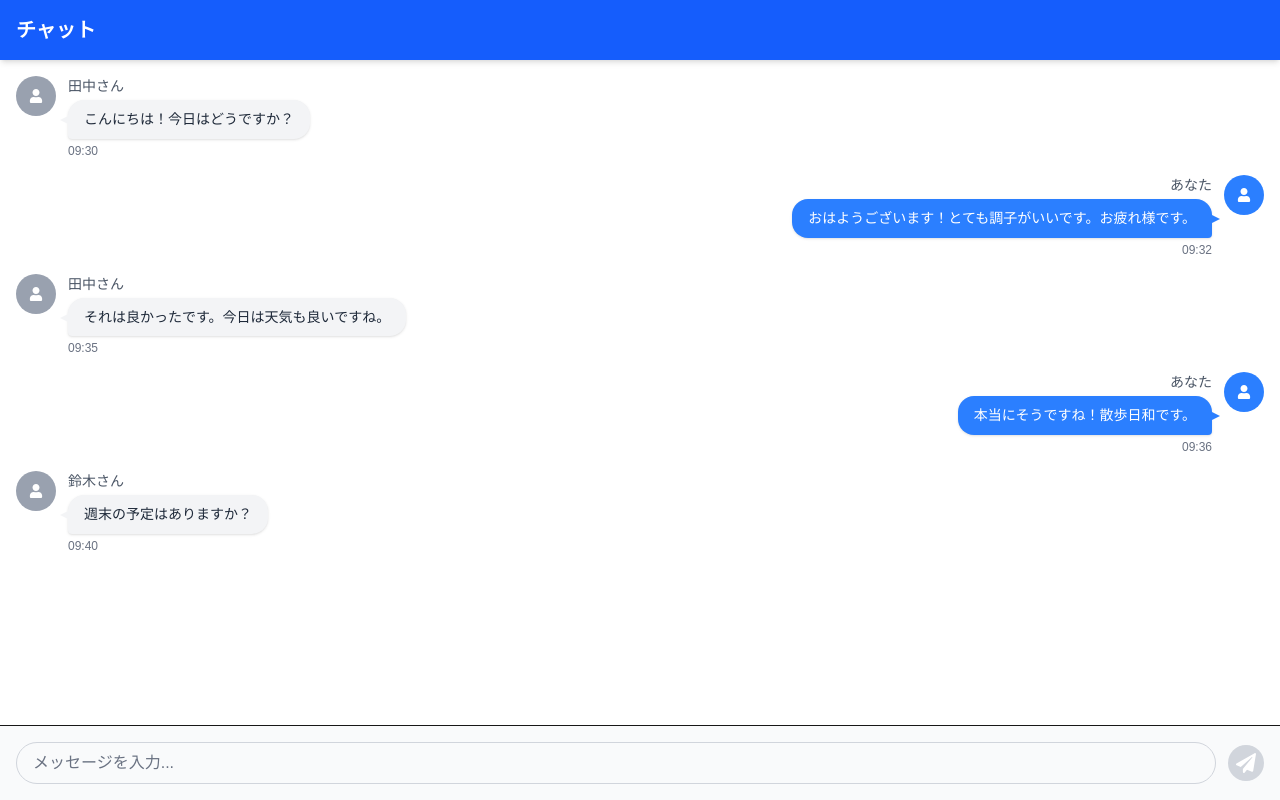
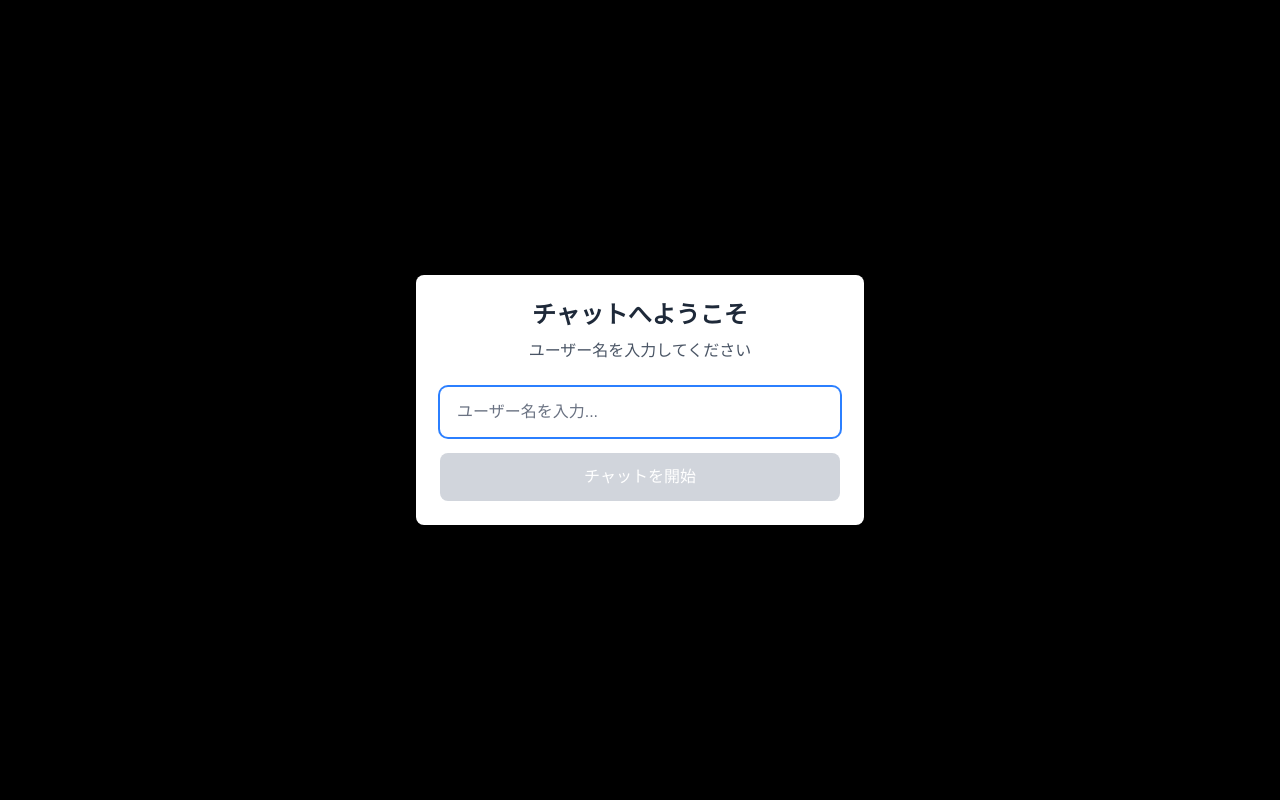
Before and after one commit to Miura55/appsync-chat-app, a Next.js app: page / in a window 1280 px wide. Built offline with nearby package versions, Linux system fonts and the light colour scheme.

Commit message:
ユーザー名入力コンポーネントを追加し、チャットアプリにユーザー名設定機能を実装しました。

```diff
--- /dev/null
+++ b/app/components/input-user-name.tsx
@@ -0,0 +1,41 @@
+import React from "react";
+
+const InputUserName: React.FC<{
+  username: string;
+  setUsername: (username: string) => void;
+  handleUserNameKeyPress: (event: React.KeyboardEvent<HTMLInputElement>) => void;
+  handleSetUserName: () => void;
+}> = ({ username, setUsername, handleUserNameKeyPress, handleSetUserName }) => {
+  return (
+      <div className="fixed inset-0 bg-black bg-opacity-50 flex items-center justify-center p-4">
+        <div className="bg-white rounded-lg shadow-xl max-w-md w-full p-6">
+          <div className="text-center mb-6">
+            <h2 className="text-2xl font-bold text-gray-800 mb-2">チャットへようこそ</h2>
+            <p className="text-gray-600">ユーザー名を入力してください</p>
+          </div>
+
+          <div className="space-y-4">
+            <input
+              type="text"
+              value={username}
+              onChange={(e) => setUsername(e.target.value)}
+              onKeyDown={handleUserNameKeyPress}
+              placeholder="ユーザー名を入力..."
+              className="w-full border border-gray-300 rounded-lg px-4 py-3 text-gray-900 placeholder-gray-500 focus:outline-none focus:ring-2 focus:ring-blue-500 focus:border-transparent"
+              autoFocus
+            />
+
+            <button
+              onClick={handleSetUserName}
+              disabled={!username.trim()}
+              className="w-full bg-blue-500 hover:bg-blue-600 disabled:bg-gray-300 disabled:cursor-not-allowed text-white font-medium py-3 px-4 rounded-lg transition-colors duration-200"
+            >
+              チャットを開始
+            </button>
+          </div>
+        </div>
+      </div>
+    );
+}
+
+export default InputUserName;
--- a/app/page.tsx
+++ b/app/page.tsx
@@ -1,60 +1,59 @@
-'use client';
+"use client";
+import React, { useState } from "react";
+import { FaUser, FaPaperPlane } from "react-icons/fa";
+import InputUserName from "@/app/components/input-user-name";
 
-import React, { useState } from 'react';
-import { FaUser, FaPaperPlane } from 'react-icons/fa';
 interface Message {
   id: number;
   text: string;
   sender: string;
   timestamp: Date;
-  isOwn: boolean;
 }
 
 const ChatApp: React.FC = () => {
+  const [userName, setUserName] = useState<string>("");
+  const [showNameDialog, setShowNameDialog] = useState<boolean>(true);
+  const [tempUserName, setTempUserName] = useState<string>("");
+
   const [messages, setMessages] = useState<Message[]>([
     {
       id: 1,
       text: "こんにちは！今日はどうですか？",
       sender: "田中さん",
       timestamp: new Date(2024, 0, 15, 9, 30),
-      isOwn: false
     },
     {
       id: 2,
       text: "おはようございます！とても調子がいいです。お疲れ様です。",
-      sender: "あなた",
+      sender: "佐藤さん",
       timestamp: new Date(2024, 0, 15, 9, 32),
-      isOwn: true
     },
     {
       id: 3,
       text: "それは良かったです。今日は天気も良いですね。",
-      sender: "田中さん",
+      sender: "佐藤さん",
       timestamp: new Date(2024, 0, 15, 9, 35),
-      isOwn: false
     },
     {
       id: 4,
       text: "本当にそうですね！散歩日和です。",
-      sender: "あなた",
+      sender: "佐藤さん",
       timestamp: new Date(2024, 0, 15, 9, 36),
-      isOwn: true
     },
     {
       id: 5,
       text: "週末の予定はありますか？",
       sender: "鈴木さん",
       timestamp: new Date(2024, 0, 15, 9, 40),
-      isOwn: false
-    }
+    },
   ]);
 
-  const [newMessage, setNewMessage] = useState('');
+  const [newMessage, setNewMessage] = useState("");
 
   const formatTime = (date: Date): string => {
-    return date.toLocaleTimeString('ja-JP', {
-      hour: '2-digit',
-      minute: '2-digit'
+    return date.toLocaleTimeString("ja-JP", {
+      hour: "2-digit",
+      minute: "2-digit",
     });
   };
 
@@ -63,21 +62,45 @@ const ChatApp: React.FC = () => {
       const message: Message = {
         id: messages.length + 1,
         text: newMessage,
-        sender: "あなた",
+        sender: userName,
         timestamp: new Date(),
-        isOwn: true
       };
       setMessages([...messages, message]);
-      setNewMessage('');
+      setNewMessage("");
     }
   };
 
   const handleKeyPress = (e: React.KeyboardEvent) => {
-    if (e.key === 'Enter' && !e.shiftKey) {
+    if (e.key === "Enter" && !e.shiftKey) {
       e.preventDefault();
       handleSendMessage();
     }
   };
+
+  const handleSetUserName = () => {
+    if (tempUserName.trim()) {
+      setUserName(tempUserName.trim());
+      setShowNameDialog(false);
+    }
+  };
+
+  const handleUserNameKeyPress = (e: React.KeyboardEvent) => {
+    if (e.key === "Enter") {
+      e.preventDefault();
+      handleSetUserName();
+    }
+  };
+
+  if (showNameDialog) {
+    return (
+      <InputUserName
+        username={tempUserName}
+        setUsername={setTempUserName}
+        handleUserNameKeyPress={handleUserNameKeyPress}
+        handleSetUserName={handleSetUserName}
+      />
+    );
+  }
 
   return (
     <div className="flex flex-col h-screen bg-white">
@@ -92,35 +115,43 @@ const ChatApp: React.FC = () => {
           <div
             key={message.id}
             className={`flex items-start space-x-3 ${
-              message.isOwn ? 'flex-row-reverse space-x-reverse' : ''
+              message.sender === userName
+                ? "flex-row-reverse space-x-reverse"
+                : ""
             }`}
           >
             {/* User Icon */}
             <div className="flex-shrink-0">
-              <div className={`w-10 h-10 rounded-full flex items-center justify-center ${
-                message.isOwn ? 'bg-blue-500' : 'bg-gray-400'
-              }`}>
+              <div
+                className={`w-10 h-10 rounded-full flex items-center justify-center ${
+                  message.sender === userName ? "bg-blue-500" : "bg-gray-400"
+                }`}
+              >
                 <FaUser className="text-white text-sm" />
               </div>
             </div>
 
             {/* Message Content */}
-            <div className={`flex flex-col max-w-xs lg:max-w-md ${
-              message.isOwn ? 'items-end' : 'items-start'
-            }`}>
+            <div
+              className={`flex flex-col max-w-xs lg:max-w-md ${
+                message.sender === userName ? "items-end" : "items-start"
+              }`}
+            >
               {/* Sender Name */}
-              <div className={`text-sm text-gray-600 mb-1 ${
-                message.isOwn ? 'text-right' : 'text-left'
-              }`}>
+              <div
+                className={`text-sm text-gray-600 mb-1 ${
+                  message.sender === userName ? "text-right" : "text-left"
+                }`}
+              >
                 {message.sender}
               </div>
 
               {/* Message Bubble */}
               <div
                 className={`relative px-4 py-2 rounded-2xl shadow-sm ${
-                  message.isOwn
-                    ? 'bg-blue-500 text-white rounded-br-sm'
-                    : 'bg-gray-100 text-gray-800 rounded-bl-sm'
+                  message.sender === userName
+                    ? "bg-blue-500 text-white rounded-br-sm"
+                    : "bg-gray-100 text-gray-800 rounded-bl-sm"
                 }`}
               >
                 <p className="text-sm leading-relaxed">{message.text}</p>
@@ -128,17 +159,19 @@ const ChatApp: React.FC = () => {
                 {/* Speech Bubble Tail */}
                 <div
                   className={`absolute top-4 w-0 h-0 ${
-                    message.isOwn
-                      ? 'right-0 translate-x-full border-l-8 border-l-blue-500 border-t-4 border-t-transparent border-b-4 border-b-transparent'
-                      : 'left-0 -translate-x-full border-r-8 border-r-gray-100 border-t-4 border-t-transparent border-b-4 border-b-transparent'
+                    message.sender === userName
+                      ? "right-0 translate-x-full border-l-8 border-l-blue-500 border-t-4 border-t-transparent border-b-4 border-b-transparent"
+                      : "left-0 -translate-x-full border-r-8 border-r-gray-100 border-t-4 border-t-transparent border-b-4 border-b-transparent"
                   }`}
                 />
               </div>
 
               {/* Timestamp */}
-              <div className={`text-xs text-gray-500 mt-1 ${
-                message.isOwn ? 'text-right' : 'text-left'
-              }`}>
+              <div
+                className={`text-xs text-gray-500 mt-1 ${
+                  message.sender === userName ? "text-right" : "text-left"
+                }`}
+              >
                 {formatTime(message.timestamp)}
               </div>
             </div>
@@ -153,7 +186,7 @@ const ChatApp: React.FC = () => {
             type="text"
             value={newMessage}
             onChange={(e) => setNewMessage(e.target.value)}
-            onKeyPress={handleKeyPress}
+            onKeyDown={handleKeyPress}
             placeholder="メッセージを入力..."
             className="flex-1 border border-gray-300 rounded-full px-4 py-2 text-gray-900 placeholder-gray-500 focus:outline-none focus:ring-2 focus:ring-blue-500 focus:border-transparent"
           />
```
